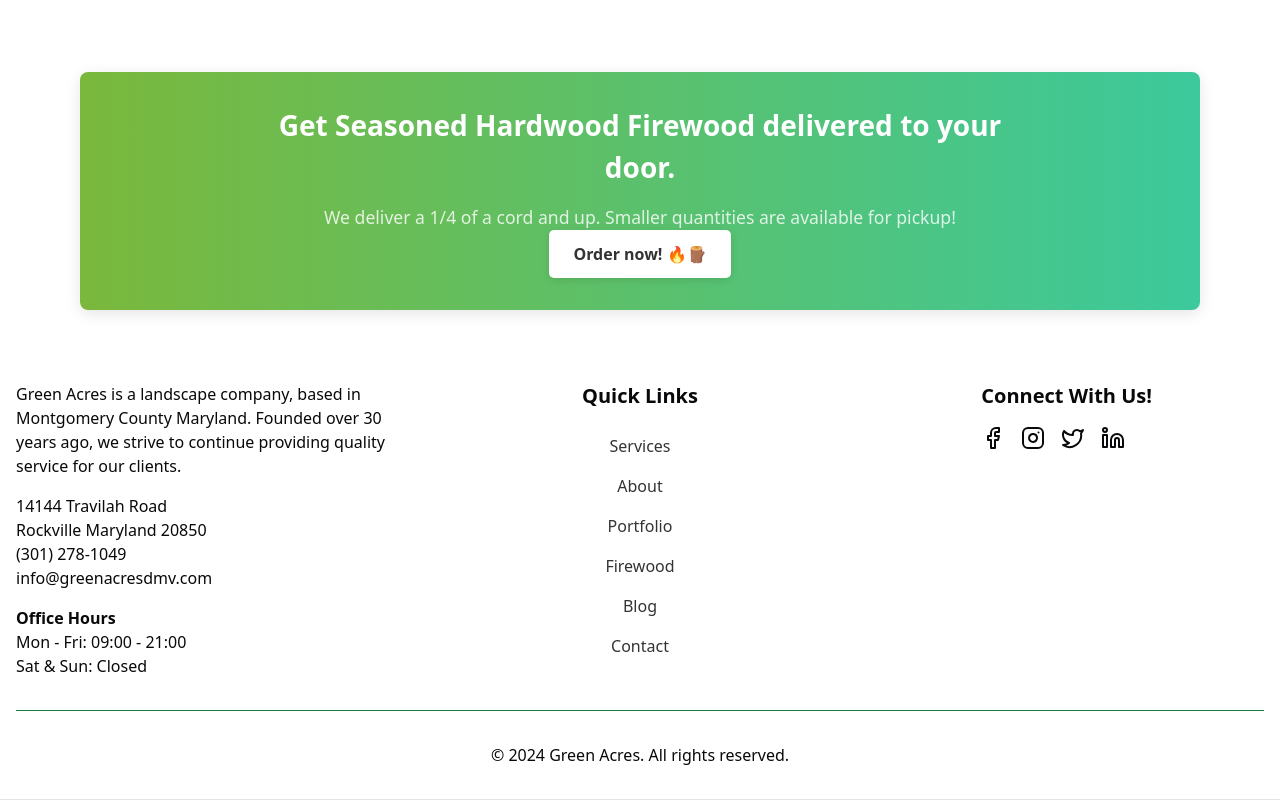
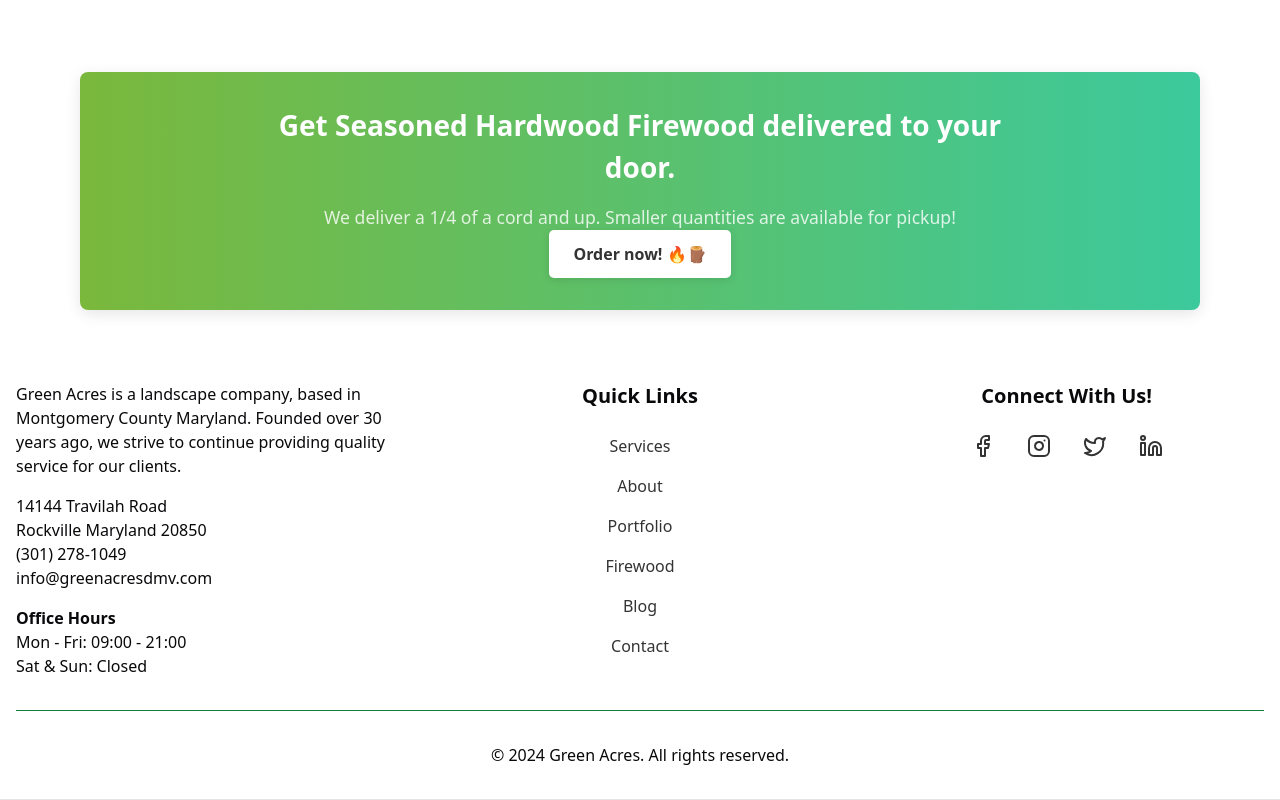
Before and after one commit to 0ETERATION1/greenacres, a Next.js app: page / in a window 1280 px wide. Shown: the part 1393-2193 px from the top of the page. Built offline with nearby package versions, Linux system fonts and the light colour scheme.

Commit message:
more footer formatting fixes

```diff
--- a/components/Footer.tsx
+++ b/components/Footer.tsx
@@ -40,7 +40,7 @@ export default function Footer() {
           {/* Quick Links */}
           <div>
             <h3 className="text-xl font-bold mb-4">Quick Links</h3>
-            <ul className="space-y-0 justify-items-center ">
+            <ul className="justify-items-center">
               {[
                 "Services",
                 "About",
@@ -59,14 +59,14 @@ export default function Footer() {
           </div>
 
           {/* Social Media Links */}
-          <div>
+          <div className="flex flex-col items-center">
             <h3 className="text-xl font-bold mb-4">Connect With Us!</h3>
-            <div className="flex space-x-4">
+            <div>
               <a
                 href="https://facebook.com"
                 target="_blank"
                 rel="noopener noreferrer"
-                className="hover:text-green-300"
+                className="nav-link"
               >
                 <Facebook size={24} />
                 <span className="sr-only">Facebook</span>
@@ -75,7 +75,7 @@ export default function Footer() {
                 href="https://instagram.com"
                 target="_blank"
                 rel="noopener noreferrer"
-                className="hover:text-green-300"
+                className="nav-link"
               >
                 <Instagram size={24} />
                 <span className="sr-only">Instagram</span>
@@ -84,7 +84,7 @@ export default function Footer() {
                 href="https://twitter.com"
                 target="_blank"
                 rel="noopener noreferrer"
-                className="hover:text-green-300"
+                className="nav-link"
               >
                 <Twitter size={24} />
                 <span className="sr-only">Twitter</span>
@@ -93,7 +93,7 @@ export default function Footer() {
                 href="https://linkedin.com"
                 target="_blank"
                 rel="noopener noreferrer"
-                className="hover:text-green-300"
+                className="nav-link"
               >
                 <Linkedin size={24} />
                 <span className="sr-only">LinkedIn</span>
```
